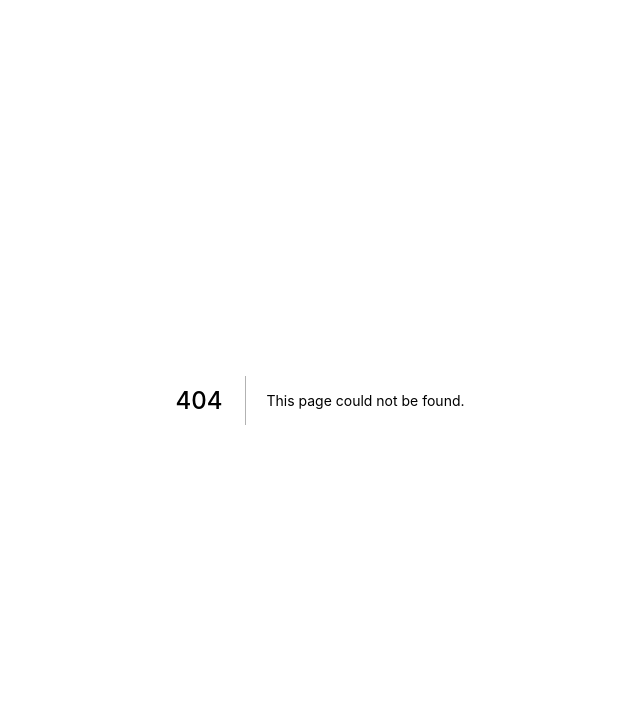
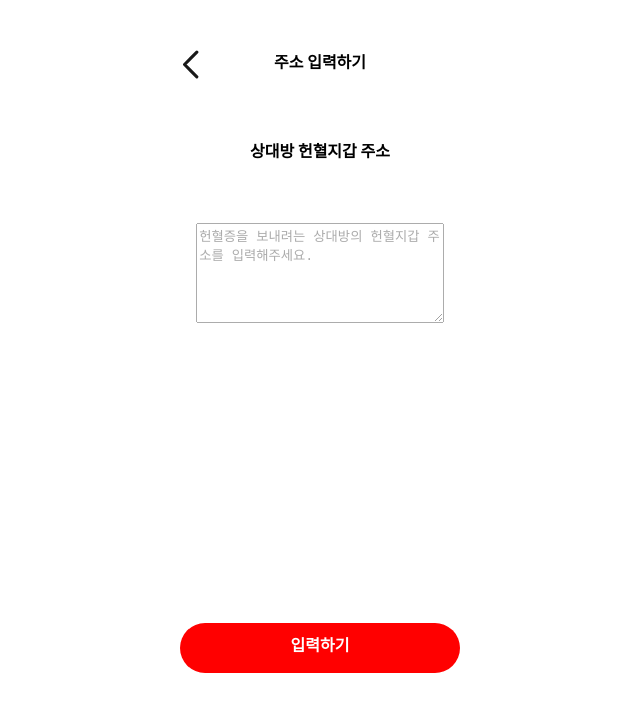
Before and after one commit to blov-hackathon/blov-frontend, a Next.js app: page /addAddress in a window 1280 px wide. Before the commit this address had no page. Shown: the top 712 px of the page, without its empty margins (320-960 px from the left). Built offline with nearby package versions, Linux system fonts and the light colour scheme.

Commit message:
feat: add addAddress page

```diff
--- /dev/null
+++ b/pages/addAddress.js
@@ -0,0 +1,102 @@
+import React, { useState } from "react";
+import Layout from "../component/Layout";
+import Typography from "../component/Typography";
+import Button from "../component/Button";
+import Margin from "../component/Margin";
+import styled from "styled-components";
+import Link from "next/link";
+
+export default function DonorDetail() {
+  const [enable, setEnable] = useState(true);
+
+  const StyledButton = styled(Button)`
+    border-radius: 100px;
+    border: none;
+    cursor: pointer;
+  `;
+
+  const BackButton = styled.img`
+    width: 16px;
+    cursor: pointer;
+  `;
+
+  const CheckImage = styled.img`
+    width: 200px;
+    position: absolute;
+  `;
+
+  const CardImage = styled.img`
+    width: 200px;
+    box-shadow: 5px 5px 20px #e1e1e1;
+    border-radius: 18px;
+    border: 1px solid #d4d4d4;
+  `;
+
+  const SelectImage = styled(CardImage)`
+    opacity: 0.28;
+    position: relative;
+  `;
+
+  const Grid = styled.div`
+    display: grid;
+    grid-template-columns: repeat(2, 1fr);
+    grid-template-rows: repeat(6, 1fr);
+    row-gap: 15px;
+  `;
+
+  const TitleGrid = styled.div`
+    display: grid;
+    grid-template-columns: 1fr 3fr 1fr;
+    grid-template-rows: 1fr;
+    width: 100%;
+  `;
+
+  const TitleTypography = styled(Typography)`
+    font-weight: bold;
+    color: #000;
+    size: 36px;
+    text-align: center;
+  `;
+
+  const StyledDesc = styled(Typography)`
+    font-weight: bold;
+    color: #000;
+    size: 16px;
+  `;
+
+  const StyledValue = styled.textarea`
+    position: relative;
+    width: 90%;
+    height: 100px;
+    opacity: 0.6;
+    color: #191919;
+    size: 32px;
+  `;
+
+  return (
+    <Layout>
+      <TitleGrid>
+        <Link href="#">
+          <BackButton src="/temp/temp-back.svg" />
+        </Link>
+        <TitleTypography>주소 입력하기</TitleTypography>
+      </TitleGrid>
+      <Margin size="60" />
+      <StyledDesc>상대방 헌혈지갑 주소</StyledDesc>
+
+      <Margin size="60" />
+
+      <StyledValue placeholder="헌혈증을 보내려는 상대방의 헌혈지갑 주소를 입력해주세요." />
+
+      <Margin size="300" />
+
+      <Link href={"/donorDetail"}>
+        <StyledButton backgroundColor="red" width="280" height="50">
+          <Typography color="#fff" size="16">
+            입력하기
+          </Typography>
+        </StyledButton>
+      </Link>
+    </Layout>
+  );
+}
```
